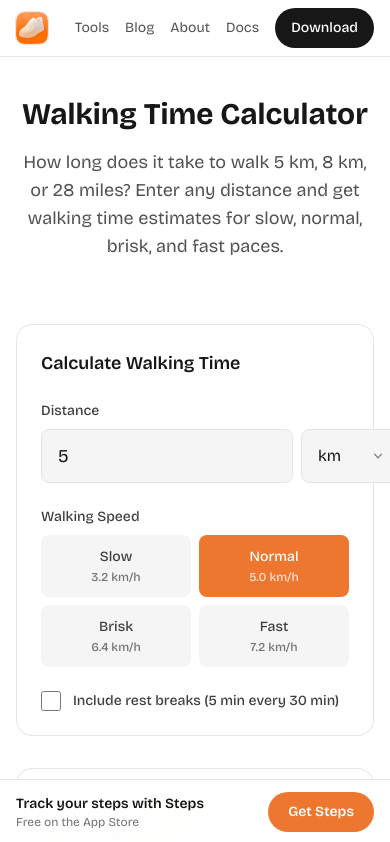
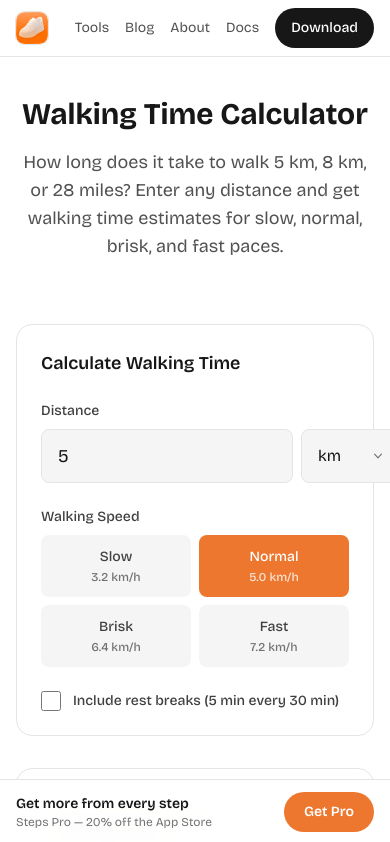
Before and after one commit to dqhieu/getsteps-app, a Next.js app: page /tools/walking-time-calculator in a window 390 px wide. Shown: the top 842 px of the page. Built offline with nearby package versions, Linux system fonts and the light colour scheme.

Commit message:
feat: point mobile sticky CTA to Pro web checkout

```diff
--- a/app/tools/activity-to-steps-converter/page.tsx
+++ b/app/tools/activity-to-steps-converter/page.tsx
@@ -249,7 +249,7 @@ export default function ActivityToStepsConverterPage() {
 
       {/* Mobile spacer so the sticky bar never covers footer content */}
       <div aria-hidden className="h-20 md:hidden" />
-      <ToolStickyCta label="Track your steps with Steps" />
+      <ToolStickyCta />
     </div>
   );
 }
--- a/app/tools/daily-step-goal-calculator/page.tsx
+++ b/app/tools/daily-step-goal-calculator/page.tsx
@@ -270,7 +270,7 @@ export default function DailyStepGoalCalculatorPage() {
 
       {/* Mobile spacer so the sticky bar never covers footer content */}
       <div aria-hidden className="h-20 md:hidden" />
-      <ToolStickyCta label="Track your steps with Steps" />
+      <ToolStickyCta />
     </div>
   );
 }
--- a/app/tools/step-distance-calculator/page.tsx
+++ b/app/tools/step-distance-calculator/page.tsx
@@ -531,7 +531,7 @@ export default function StepDistanceCalculatorPage() {
 
       {/* Mobile spacer so the sticky bar never covers footer content */}
       <div aria-hidden className="h-20 md:hidden" />
-      <ToolStickyCta label="Track your steps with Steps" />
+      <ToolStickyCta />
     </div>
   );
 }
--- a/app/tools/steps-per-mile-calculator/page.tsx
+++ b/app/tools/steps-per-mile-calculator/page.tsx
@@ -290,7 +290,7 @@ export default function StepsPerMileCalculatorPage() {
 
       {/* Mobile spacer so the sticky bar never covers footer content */}
       <div aria-hidden className="h-20 md:hidden" />
-      <ToolStickyCta label="Track your steps with Steps" />
+      <ToolStickyCta />
     </div>
   );
 }
--- a/app/tools/steps-to-calories-calculator/page.tsx
+++ b/app/tools/steps-to-calories-calculator/page.tsx
@@ -466,7 +466,7 @@ export default function StepsToCaloriesCalculatorPage() {
 
       {/* Mobile spacer so the sticky bar never covers footer content */}
       <div aria-hidden className="h-20 md:hidden" />
-      <ToolStickyCta label="Track your steps with Steps" />
+      <ToolStickyCta />
     </div>
   );
 }
--- a/app/tools/walking-calories-calculator/page.tsx
+++ b/app/tools/walking-calories-calculator/page.tsx
@@ -623,7 +623,7 @@ export default function WalkingCaloriesCalculatorPage() {
 
       {/* Mobile spacer so the sticky bar never covers footer content */}
       <div aria-hidden className="h-20 md:hidden" />
-      <ToolStickyCta label="Track your steps with Steps" />
+      <ToolStickyCta />
     </div>
   );
 }
--- a/app/tools/walking-time-calculator/page.tsx
+++ b/app/tools/walking-time-calculator/page.tsx
@@ -336,7 +336,7 @@ export default function WalkingTimeCalculatorPage() {
 
       {/* Mobile spacer so the sticky bar never covers footer content */}
       <div aria-hidden className="h-20 md:hidden" />
-      <ToolStickyCta label="Track your steps with Steps" />
+      <ToolStickyCta />
     </div>
   );
 }
--- a/app/tools/weight-loss-walking-calculator/page.tsx
+++ b/app/tools/weight-loss-walking-calculator/page.tsx
@@ -334,7 +334,7 @@ export default function WeightLossWalkingCalculatorPage() {
 
       {/* Mobile spacer so the sticky bar never covers footer content */}
       <div aria-hidden className="h-20 md:hidden" />
-      <ToolStickyCta label="Track your steps with Steps" />
+      <ToolStickyCta />
     </div>
   );
 }
--- a/components/tool-app-cta.tsx
+++ b/components/tool-app-cta.tsx
@@ -66,28 +66,27 @@ export function ToolAppCta({
 
 /**
  * Persistent bottom bar on mobile, where ~80% of traffic lands and bounce is
- * high. Captures users who never scroll to an in-page CTA.
+ * high. The fixed nav already carries the free App Store download everywhere,
+ * so this redundant slot promotes the discounted web Pro upgrade via /get-pro.
  */
-export function ToolStickyCta({ label }: { label: string }) {
+export function ToolStickyCta() {
   return (
     <div className="fixed bottom-0 inset-x-0 z-50 md:hidden flex items-center justify-between gap-3 border-t border-neutral-200 dark:border-neutral-800 bg-white/95 dark:bg-neutral-950/95 backdrop-blur px-4 py-3">
       <div className="min-w-0">
         <p className="text-sm font-semibold text-neutral-900 dark:text-white truncate">
-          {label}
+          Get more from every step
         </p>
         <p className="text-xs text-neutral-500 dark:text-neutral-400">
-          Free on the App Store
+          Steps Pro — 20% off the App Store
         </p>
       </div>
       <a
-        href={SITE_CONFIG.appStoreUrl}
-        target="_blank"
-        rel="noopener noreferrer"
-        data-fast-goal="open-app-store"
-        aria-label="Download on the App Store"
+        href="/get-pro"
+        data-fast-goal="get-pro"
+        aria-label="Get Steps Pro"
         className="flex-shrink-0 rounded-full bg-[#ED772F] text-white text-sm font-semibold px-5 py-2.5 active:scale-95 transition-transform"
       >
-        Get Steps
+        Get Pro
       </a>
     </div>
   );
```
